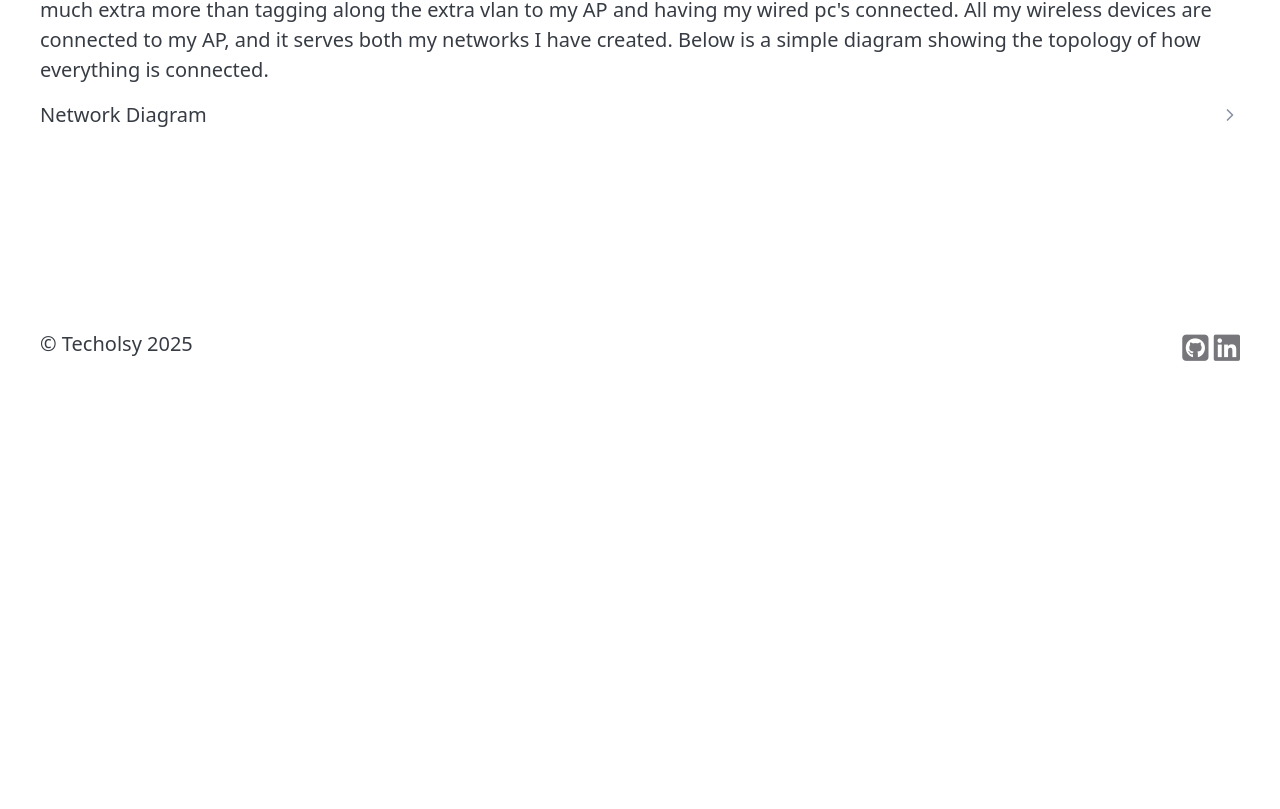
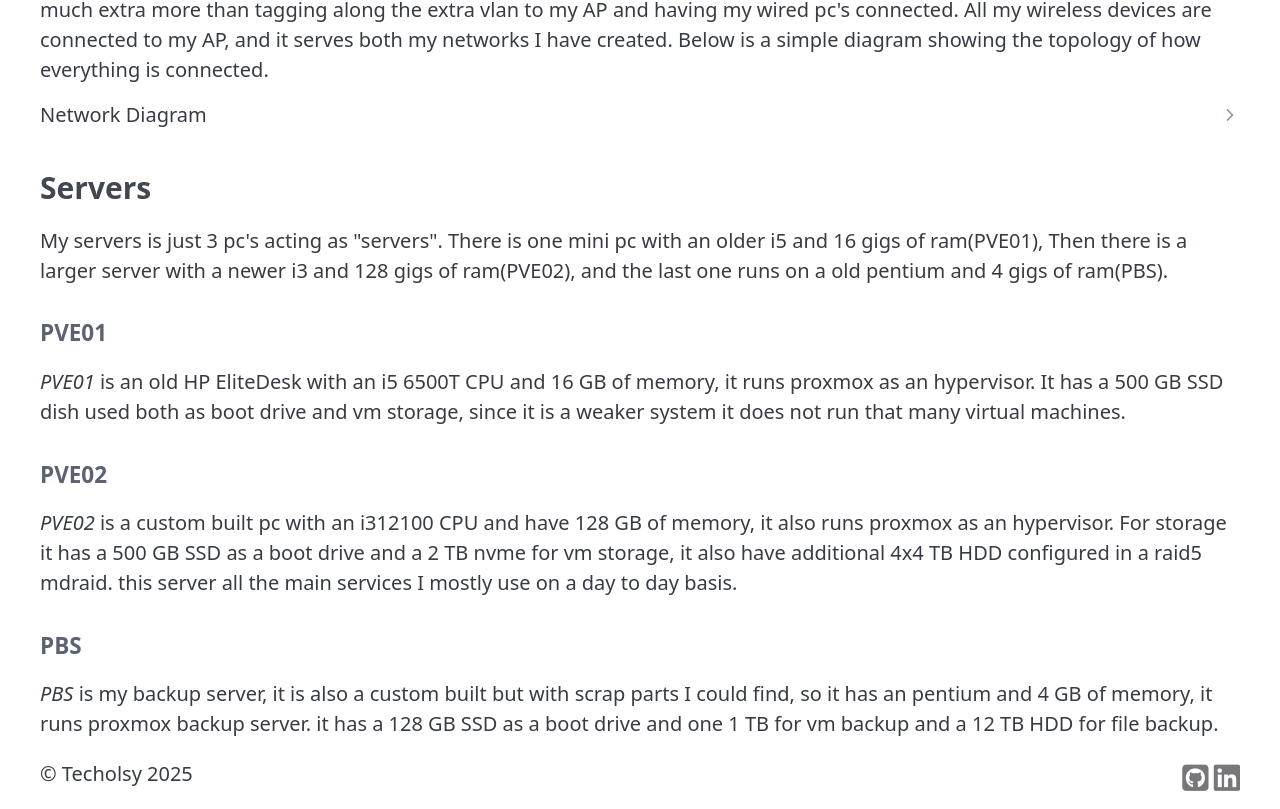
Before and after one commit to techolsy/techolsy-website, a SvelteKit app: page /homelab in a window 1280 px wide. Shown: the part 421-1230 px from the top of the page. Before the commit the page ends 800 px from the top, so only its background shows below. Built offline with nearby package versions, Linux system fonts and the light colour scheme.

Commit message:
Servers.svelte: Added section about my servers

```diff
--- a/src/routes/homelab/+page.svelte
+++ b/src/routes/homelab/+page.svelte
@@ -1,5 +1,6 @@
 <script>
   import Networking from './Networking.svelte';
+  import Servers from './Servers.svelte';
 </script>
 
 <svelte:head>
@@ -10,3 +11,4 @@
 <p>Here is my current homelab setup</p>
 
 <Networking />
+<Servers />
--- /dev/null
+++ b/src/routes/homelab/Servers.svelte
@@ -0,0 +1,31 @@
+<h3>Servers</h3>
+
+<p>
+  My servers is just 3 pc's acting as "servers". There is one mini pc with an older i5 and 16 gigs of ram(PVE01),
+  Then there is a larger server with a newer i3 and 128 gigs of ram(PVE02),
+  and the last one runs on a old pentium and 4 gigs of ram(PBS).
+</p>
+
+<h5>PVE01</h5>
+
+<p>
+  <i>PVE01</i> is an old HP EliteDesk with an i5 6500T CPU and 16 GB of memory, it runs proxmox as an hypervisor.
+  It has a 500 GB SSD dish used both as boot drive and vm storage, since it is a weaker system it does not run
+  that many virtual machines.
+</p>
+
+<h5>PVE02</h5>
+
+<p>
+  <i>PVE02</i> is a custom built pc with an i312100 CPU and have 128 GB of memory, it also runs proxmox as an hypervisor.
+  For storage it has a 500 GB SSD as a boot drive and a 2 TB nvme for vm storage, it also have additional 4x4 TB HDD
+  configured in a raid5 mdraid. this server all the main services I mostly use on a day to day basis.
+</p>
+
+<h5>PBS</h5>
+
+<p>
+  <i>PBS</i> is my backup server, it is also a custom built but with scrap parts I could find, so it has an pentium
+  and 4 GB of memory, it runs proxmox backup server. it has a 128 GB SSD as a boot drive and one 1 TB for vm backup
+  and a 12 TB HDD for file backup.
+</p>
```
